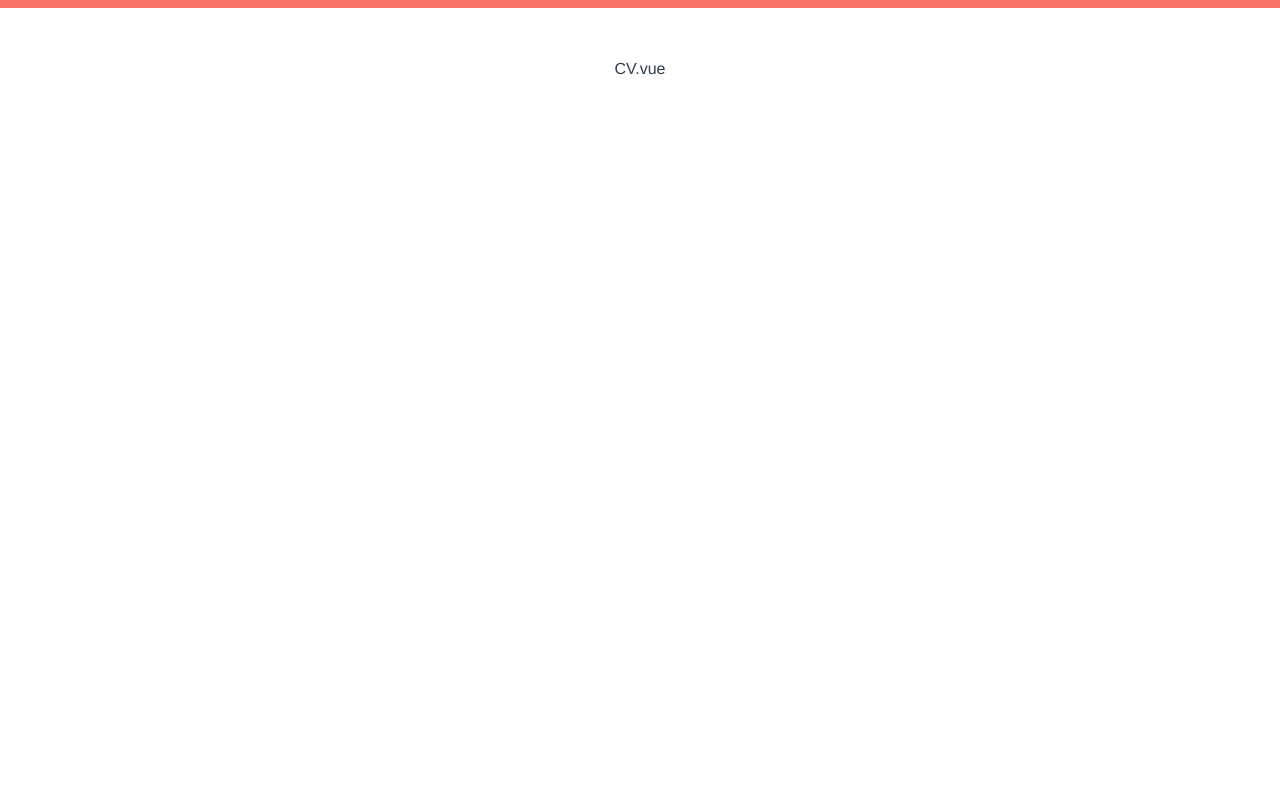
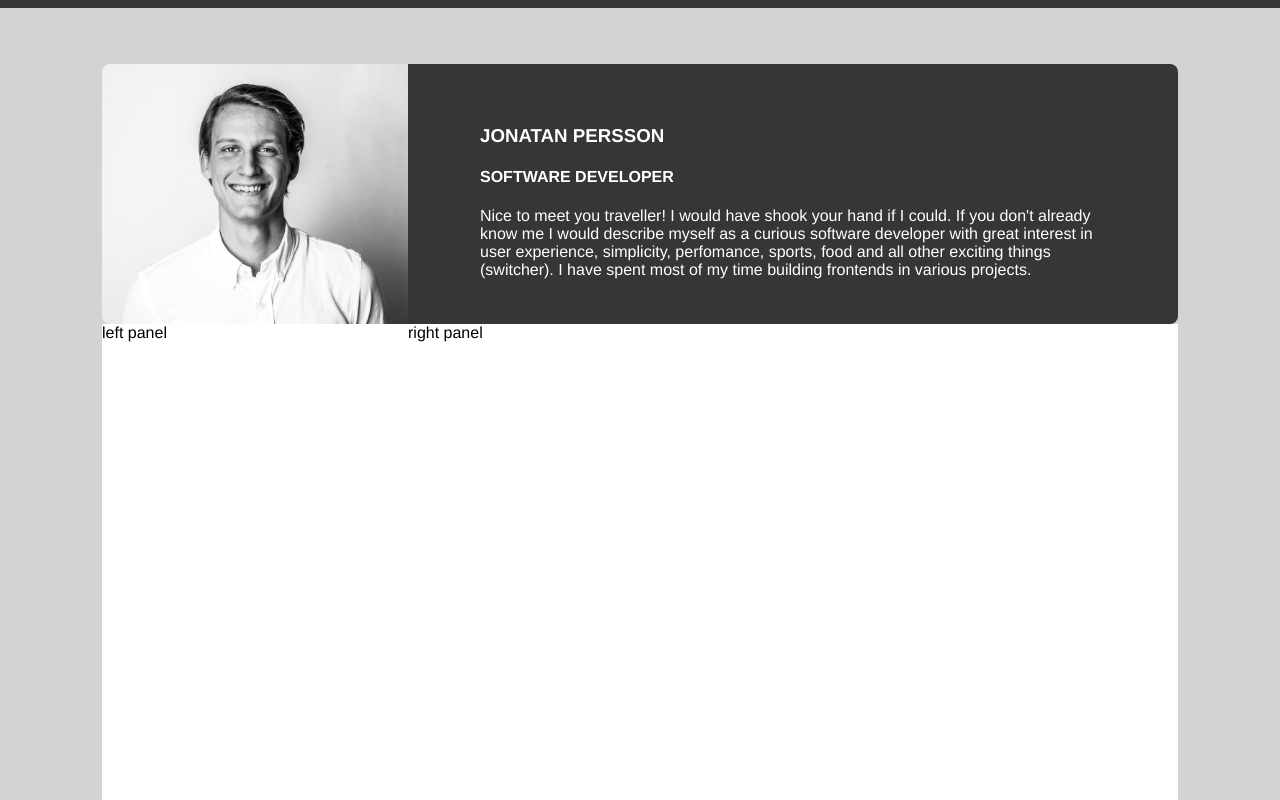
Before and after one commit to jonatanpersson123/cv, a Vue app in the folder frontend/: page / in a window 1280 px wide. Shown: the top 800 px of the page. Built offline with nearby package versions, Linux system fonts and the light colour scheme.

Commit message:
Base components structured.

```diff
--- a/frontend/src/App.vue
+++ b/frontend/src/App.vue
@@ -16,12 +16,19 @@ export default {
 </script>
 
 <style>
+html {
+  /* TODO - Extract to variables */
+  background: lightgray;
+}
+
 #app {
   font-family: 'Avenir', Helvetica, Arial, sans-serif;
-  -webkit-font-smoothing: antialiased;
-  -moz-osx-font-smoothing: grayscale;
-  text-align: center;
-  color: #2c3e50;
-  margin-top: 60px;
+  --dark: #363636;
+
 }
+
+.flex {
+  display: flex;
+}
+
 </style>
--- /dev/null
+++ b/frontend/src/components/About.vue
@@ -0,0 +1,21 @@
+<template>
+    <div class="card">
+        <h3>JONATAN PERSSON</h3>
+        <h4>SOFTWARE DEVELOPER</h4>
+        <p>Nice to meet you traveller! I would have shook your hand if I could. If you don't already know me I would describe myself as a curious software developer with great interest in user experience, simplicity, perfomance, sports, food and all other exciting things (switcher). I have spent most of my time building frontends in various projects.</p>
+    </div>
+</template>
+
+<script>
+    export default {
+        name: 'About'
+    }
+</script>
+
+<style scoped>
+.card {
+    background: var(--dark, red);
+    padding: 42px 72px;
+    color: white;
+}
+</style>
--- a/frontend/src/components/CV.vue
+++ b/frontend/src/components/CV.vue
@@ -1,5 +1,25 @@
 <template>
-    <p>
-        CV.vue
-    </p>
+    <div id="content">
+        <header-row></header-row>
+        <panels></panels>
+    </div>
 </template>
+
+<script>
+    import HeaderRow from './HeaderRow'
+    import Panels from './Panels'
+    export default {
+        name: 'CV',
+        components: {
+            HeaderRow,
+            Panels
+        }
+    }
+</script>
+
+<style scoped>
+    #content {
+        max-width: 1076px;
+        margin: 64px auto;
+    }
+</style>
--- a/frontend/src/components/HeaderLine.vue
+++ b/frontend/src/components/HeaderLine.vue
@@ -11,7 +11,7 @@
 <style scoped>
     #header-line {
         height: 8px;
-        background: #FA7268;
+        background: var(--dark, gray);
         position: absolute;
         top: 0;
         left: 0;
--- /dev/null
+++ b/frontend/src/components/HeaderRow.vue
@@ -0,0 +1,31 @@
+<template>
+    <div class="row">
+        <portrait id="portait"></portrait>
+        <about id="about"></about>
+    </div>
+</template>
+
+<script>
+    import Portrait from './Portrait'
+    import About from './About'
+    export default {
+        name: 'HeaderRow',
+        components: {
+            Portrait,
+            About
+        }
+    }
+</script>
+
+<style scoped>
+    .row {
+        display: flex;
+        height: 260px;
+        border-radius: 8px;
+        overflow: hidden;
+    }
+
+    #about {
+        flex: 1;
+    }
+</style>
--- /dev/null
+++ b/frontend/src/components/LeftPanel.vue
@@ -0,0 +1,14 @@
+<template>
+    <div class="green">
+        left panel
+    </div>
+</template>
+
+<script>
+    export default {
+        name: 'LeftPanel'
+    }
+</script>
+
+<style>
+</style>
--- /dev/null
+++ b/frontend/src/components/Panels.vue
@@ -0,0 +1,34 @@
+<template>
+    <div id="panels">
+        <left-panel id="left-panel"></left-panel>
+        <right-panel id="right-panel"></right-panel>
+    </div>
+</template>
+
+<script>
+    import LeftPanel from './LeftPanel'
+    import RightPanel from './RightPanel'
+    export default {
+        name: 'Panels',
+        components: {
+            LeftPanel,
+            RightPanel
+        }
+    }
+</script>
+
+<style scoped>
+    #panels {
+        display: flex;
+        min-height: 700px;
+        background: white;
+    }
+
+    #left-panel {
+        width: 306px;
+    }
+
+    #right-panel {
+        flex: 1;
+    }
+</style>
--- /dev/null
+++ b/frontend/src/components/Portrait.vue
@@ -0,0 +1,19 @@
+<template>
+    <div id="portrait-container">
+        <img src="../assets/portrait.png">
+        <!-- TODO - Add controller -->
+    </div>
+</template>
+
+<script>
+    export default {
+        name: 'Portrait'
+    }
+</script>
+
+<style scoped>
+    img {
+        width: 306px;
+        height: 260px;
+    }
+</style>
--- /dev/null
+++ b/frontend/src/components/RightPanel.vue
@@ -0,0 +1,14 @@
+<template>
+    <div class="blue">
+        right panel
+    </div>
+</template>
+
+<script>
+    export default {
+        name: 'RightPanel'
+    }
+</script>
+
+<style>
+</style>
```
